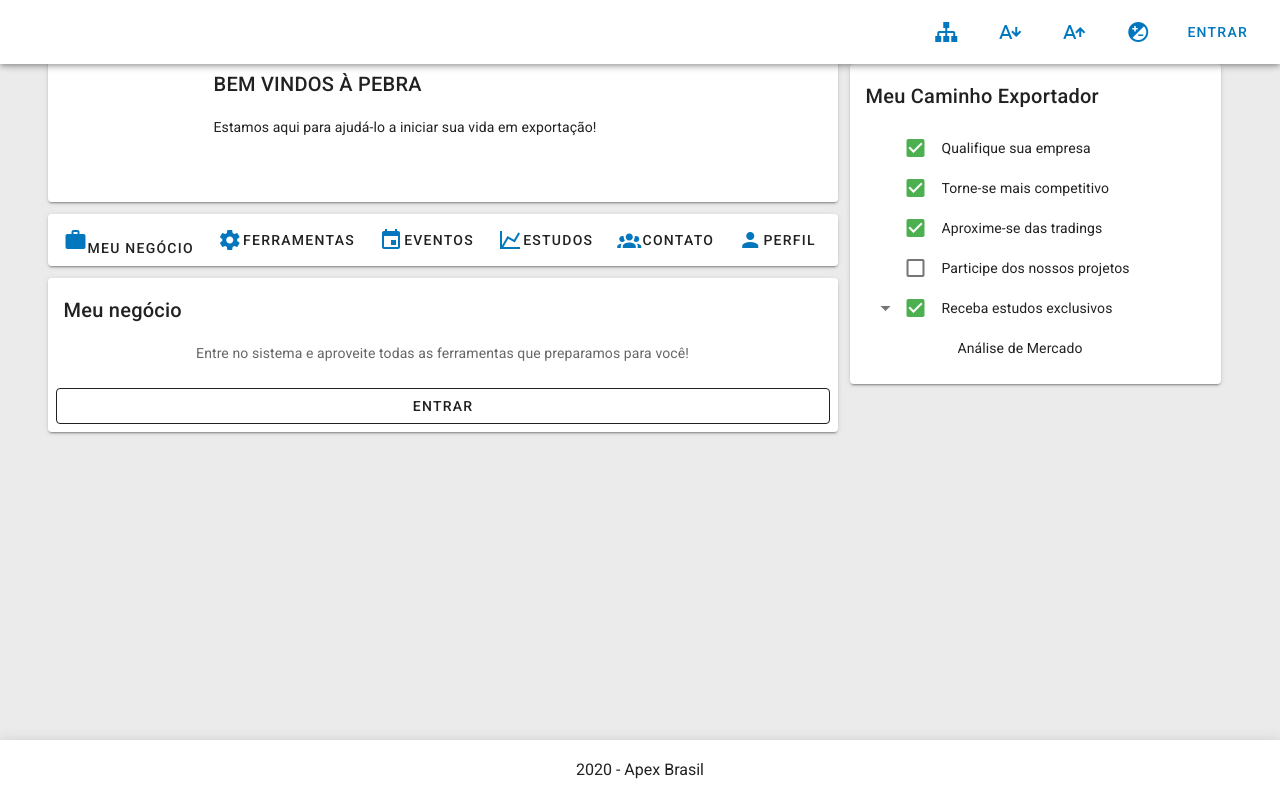
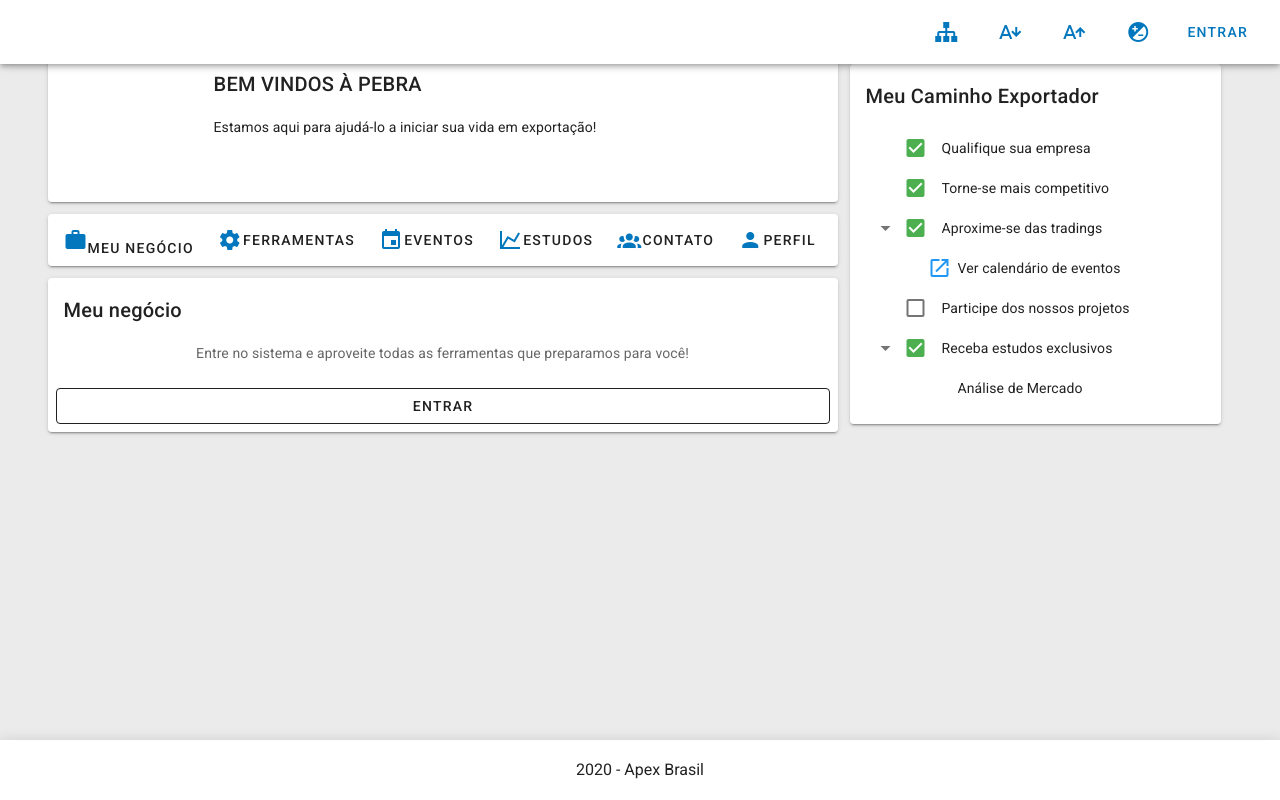
Before and after one commit to iagocaran/PEBRA, a Vue app: page /user in a window 1280 px wide. Built offline with nearby package versions, Linux system fonts and the light colour scheme.

Commit message:
Add link type items to UserHome treeview

```diff
--- a/src/views/UserHome.vue
+++ b/src/views/UserHome.vue
@@ -64,7 +64,8 @@
             <v-treeview dense :items="items" open-all>
               <template v-slot:prepend="{ item }">
                 <v-icon v-if="item.type === 'file'" color="red">mdi-file-pdf</v-icon>
-                <v-simple-checkbox color="success" v-model="item.check" v-if="item.type === 'topic'"></v-simple-checkbox>
+                <v-icon v-else-if="item.type === 'link'" color="blue">mdi-open-in-new</v-icon>
+                <v-simple-checkbox color="success" v-model="item.check" v-else></v-simple-checkbox>
               </template>
             </v-treeview>
           </v-card-text>
@@ -96,7 +97,14 @@
           id: 3,
           name: 'Aproxime-se das tradings',
           type: 'topic',
-          check: true
+          check: true,
+          children: [
+            {
+              id: 7,
+              name: 'Ver calendário de eventos',
+              type: 'link'
+            }
+          ]
         },{
           id: 4,
           name: 'Participe dos nossos projetos',
```
